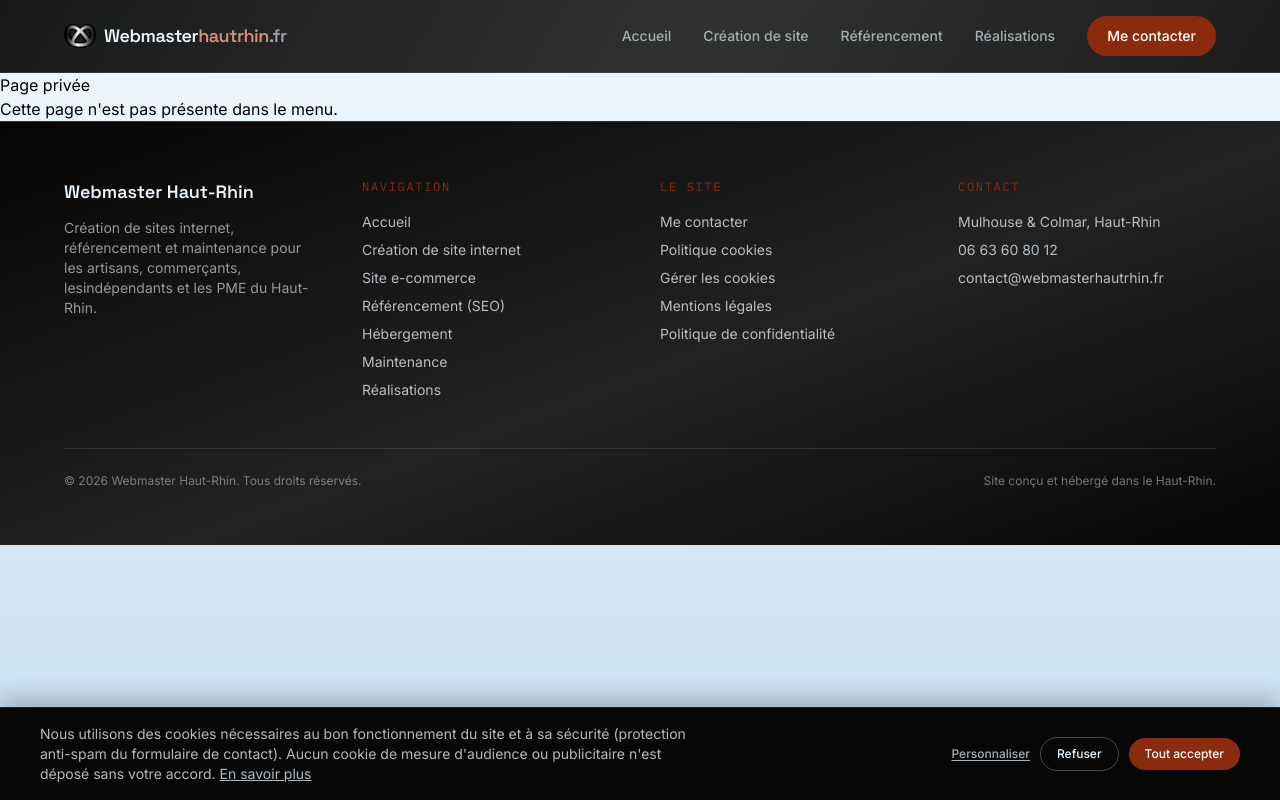
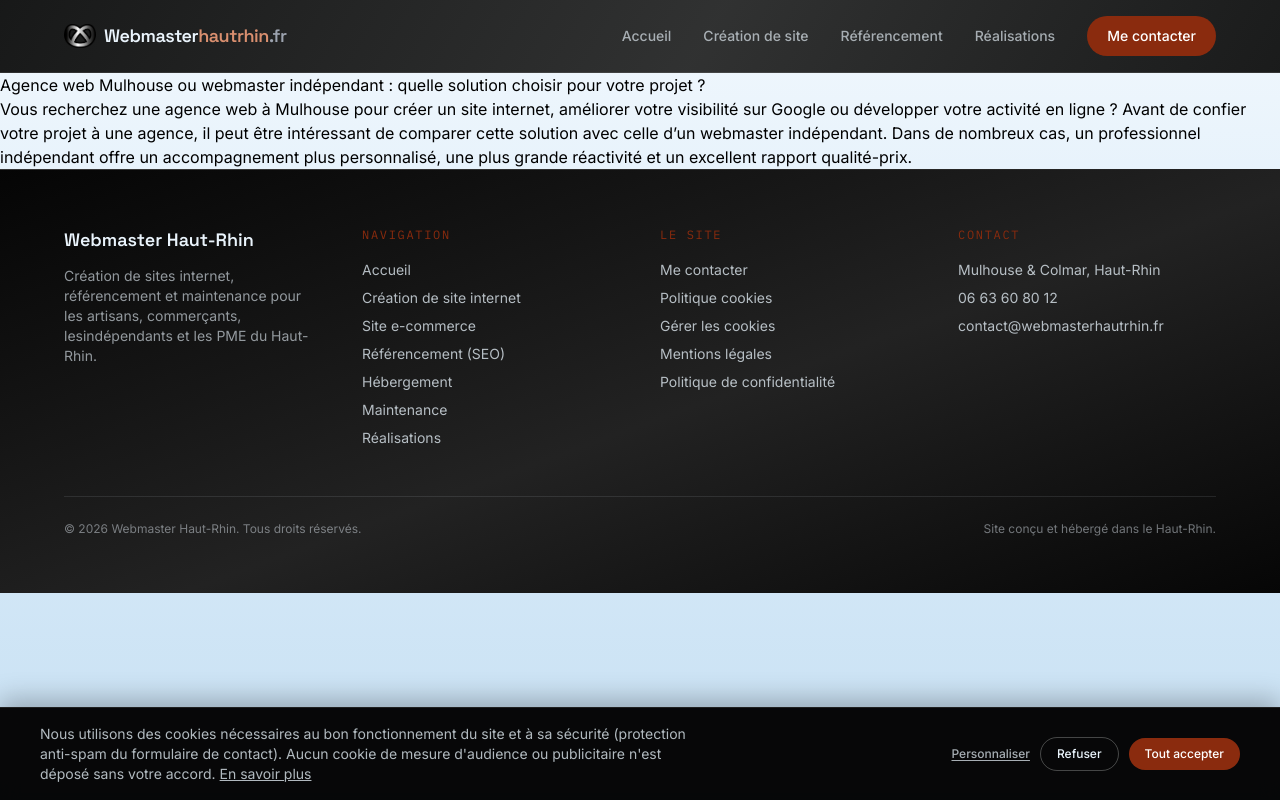
Before and after one commit to WebaHR/webmasterhautrhin.fr, a Next.js app: page /agence-web-mulhouse in a window 1280 px wide. Built offline with nearby package versions, Linux system fonts and the light colour scheme.

Commit message:
Update page.tsx

```diff
--- a/app/agence-web-mulhouse/page.tsx
+++ b/app/agence-web-mulhouse/page.tsx
@@ -1,8 +1,8 @@
 export default function AgenceWebMulhouse() {
   return (
     <main>
-      <h1>Page privée</h1>
-      <p>Cette page n'est pas présente dans le menu.</p>
+      <h1>Agence web Mulhouse ou webmaster indépendant : quelle solution choisir pour votre projet ?</h1>
+      <p>Vous recherchez une agence web à Mulhouse pour créer un site internet, améliorer votre visibilité sur Google ou développer votre activité en ligne ? Avant de confier votre projet à une agence, il peut être intéressant de comparer cette solution avec celle d’un webmaster indépendant. Dans de nombreux cas, un professionnel indépendant offre un accompagnement plus personnalisé, une plus grande réactivité et un excellent rapport qualité-prix.</p>
     </main>
   );
 }
```
